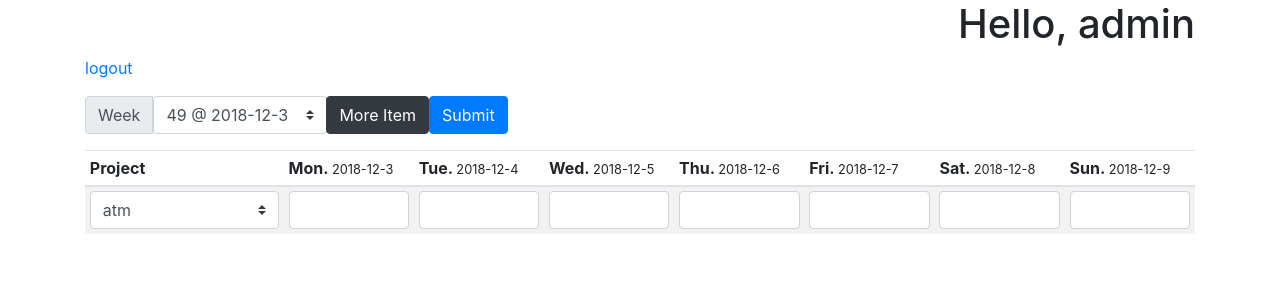
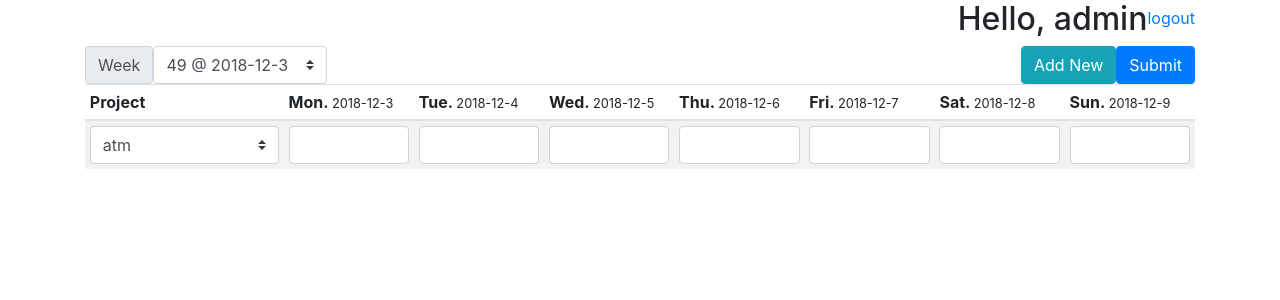
Before and after one commit to busoff/projectime, a Django app: page /projecttime/1 in a window 1280 px wide. Shown: the top 300 px of the page. Run offline with Django 3.2, Linux system fonts and the light colour scheme; a user stored in the database is signed in; data comes from the database, SQL or seed files in the repository; tables that the repository leaves empty hold one stand-in row (values such as "Sample post"); data that the repository does not hold is empty; some libraries are stand-ins or nearby versions.

Commit message:
use clearfix to separate table filter and action

```diff
--- a/hello/templates/projecttime/report_table_bs.html
+++ b/hello/templates/projecttime/report_table_bs.html
@@ -270,19 +270,27 @@
 
 <body>
     <div class="container">
-        <h1 class="text-right"> Hello, {{ user_name }}</h1>
-        <p><a href="{% url 'logout' %}">logout</a></p>
+        <div class="d-flex justify-content-end">
+                <h2 class="text-right"> Hello, {{ user_name }}</h2>
+                <div class="align-self-end">
+                    <p ><a href="{% url 'logout' %}">logout</a></p>
+                </div>
+
+        </div>
 
         <input type="hidden" id="user_id" value="{{user_id}}">
 
-        <div class="input-group mb-3">
-            <div class="input-group-prepend">
+        <div class="table-wrapper clearfix">
+            <div class="table-filter d-flex float-left">
                 <label class="input-group-text" for="week_number">Week</label>
-                <select class="custom-select" id="week_number">
-                </select>
+                <select class="custom-select" id="week_number"> </select>
             </div>
-            <button type="button" class="btn btn-dark" id="more_entry">More Item</button>
-            <button type="button" class="btn btn-primary" id="submit">Submit</button>
+
+            <div class="table-action d-flex float-right">
+                <button type="button" class="btn btn-info" id="more_entry">Add New</button>
+                <button type="button" class="btn btn-primary" id="submit">Submit</button>
+            </div>
+
         </div>
 
         <table class="table table-striped table-sm" id="report_table">
```
